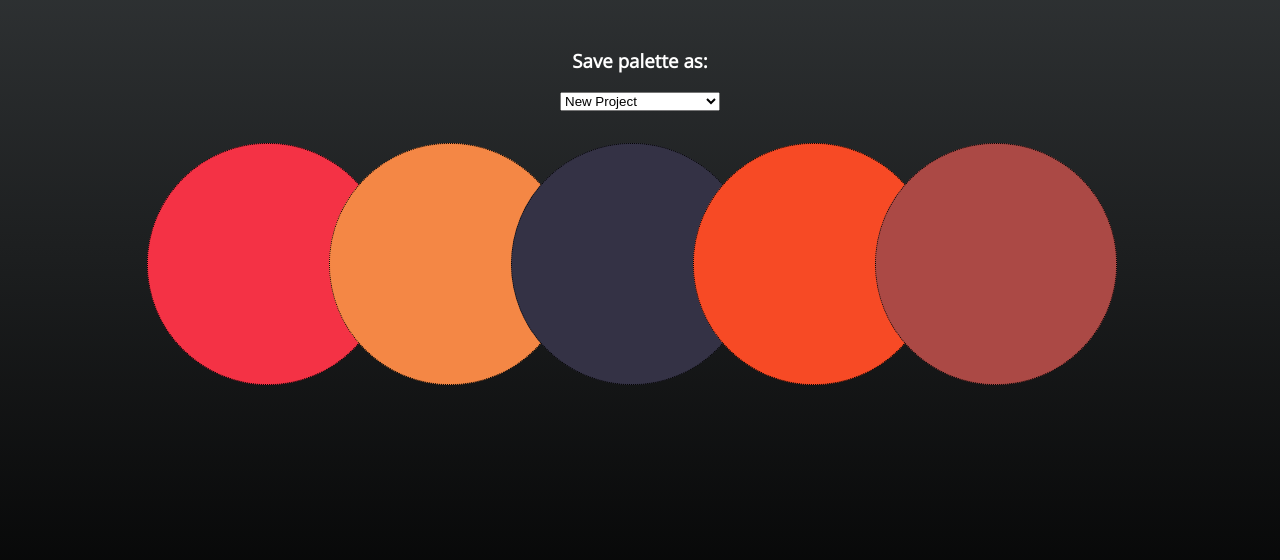
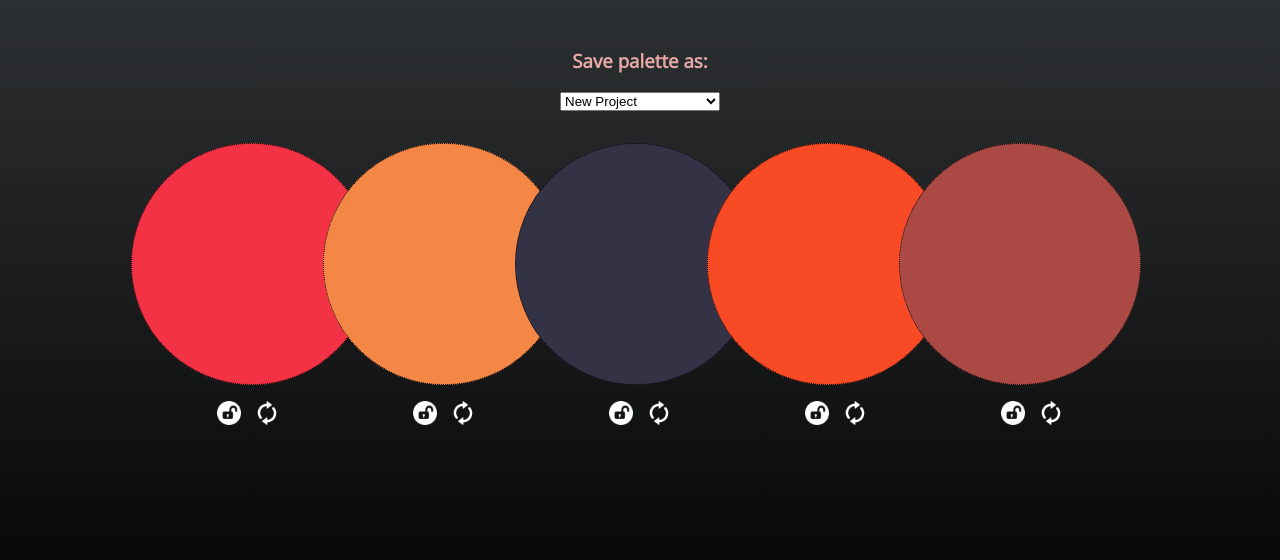
Before and after one commit to djcaraballo/PalettePicker, a website: page public/index.html in a window 1280 px wide. Shown: the part 184-744 px from the top of the page. Drawn offline with nearby package versions, Linux system fonts and the light colour scheme.

Commit message:
Add lock and refresh buttons for colors and variable names to js file

```diff
--- a/public/index.html
+++ b/public/index.html
@@ -18,7 +18,36 @@
     <section class="third-color"></section>
     <section class="fourth-color"></section>
     <section class="fifth-color"></section>
+    <div class="hex-wrapper">
+      <h3 class="hex-code hex1"></h3>
+      <h3 class="hex-code hex2"></h3>
+      <h3 class="hex-code hex3"></h3>
+      <h3 class="hex-code hex4"></h3>
+      <h3 class="hex-code hex5"></h3>
+    </div>
   </div>
+  <section class="refresh-lock-wrapper">
+    <article>
+      <img src="./assets/images/unlock.png" class="unlocked-btn unlocked-btn1">
+      <img src="./assets/images/refresh.png" class="refresh-btn refresh-btn1">
+    </article>
+    <article>
+      <img src="./assets/images/unlock.png" class="unlocked-btn unlocked-btn2">
+      <img src="./assets/images/refresh.png" class="refresh-btn refresh-btn2">
+    </article>
+    <article>
+      <img src="./assets/images/unlock.png" class="unlocked-btn unlocked-btn3">
+      <img src="./assets/images/refresh.png" class="refresh-btn refresh-btn3">
+    </article>
+    <article>
+      <img src="./assets/images/unlock.png" class="unlocked-btn unlocked-btn4">
+      <img src="./assets/images/refresh.png" class="refresh-btn refresh-btn4">
+    </article>
+    <article>
+      <img src="./assets/images/unlock.png" class="unlocked-btn unlocked-btn5">
+      <img src="./assets/images/refresh.png" class="refresh-btn refresh-btn5">
+    </article>
+  </section>
   <script src="./index.js"></script>
 </body>
 </html>
--- a/public/index.js
+++ b/public/index.js
@@ -1,2 +1,23 @@
 //add option to drop down menu
-const
+//inner html of section injected via js
+//change unlocked image to locked on click
+const firstColorSection = document.querySelector('.first-color');
+const secondColorSection = document.querySelector('.second-color');
+const thirdColorSection = document.querySelector('.third-color');
+const fourthColorSection = document.querySelector('.first-color');
+const fifthColorSection = document.querySelector('.first-color');
+const hex1 = document.querySelector('.hex1');
+const hex2 = document.querySelector('.hex2');
+const hex3 = document.querySelector('.hex3');
+const hex4 = document.querySelector('.hex4');
+const hex5 = document.querySelector('.hex5');
+const unlockedBtn1 = document.querySelector('.unlocked-btn1');
+const unlockedBtn2 = document.querySelector('.unlocked-btn2');
+const unlockedBtn3 = document.querySelector('.unlocked-btn3');
+const unlockedBtn4 = document.querySelector('.unlocked-btn4');
+const unlockedBtn5 = document.querySelector('.unlocked-btn5');
+const refreshBtn1 = document.querySelector('.refresh-btn1');
+const refreshBtn2 = document.querySelector('.refresh-btn2');
+const refreshBtn3 = document.querySelector('.refresh-btn3');
+const refreshBtn4 = document.querySelector('.refresh-btn4');
+const refreshBtn5 = document.querySelector('.refresh-btn5');
--- a/public/styles.css
+++ b/public/styles.css
@@ -18,7 +18,7 @@ h1 {
 }
 
 h3 {
-  color: white;
+  color: #e8a9a9;
   font-family: 'Open Sans', sans-serif;
 }
 
@@ -34,7 +34,7 @@ h3 {
   display: flex;
   justify-content: center;
   margin: auto;
-  padding-left: 7rem;
+  padding-left: 6rem;
   width: 100%;
 }
 
@@ -46,37 +46,46 @@ h3 {
   border: 1px dotted black;
   border-radius: 50%;
   height: 15em;
+  position: relative;
   width: 15em;
 }
 
 .first-color {
   background: #f43245;
-  /*border-bottom-left-radius: 25px;*/
-  /*border-top-left-radius: 25px;*/
 }
 
 .second-color {
   background: #f48745;
-  position: relative;
-  right: 60px;
+  right: 50px;
 }
 
 .third-color {
   background: #343245;
-  position: relative;
-  right: 120px;
+  right: 100px;
 }
 
 .fourth-color {
   background: #f74a25;
-  position: relative;
-  right: 180px;
+  right: 150px;
 }
 
 .fifth-color {
   background: #ab4945;
-  position: relative;
-  right: 240px;
-  /*border-bottom-right-radius: 25px;*/
-  /*border-top-right-radius: 25px;*/
+  right: 200px;
 }
+
+.refresh-lock-wrapper {
+  display: flex;
+  justify-content: space-between;
+  margin: 1rem auto;
+  width: 67%;
+}
+
+.unlocked-btn {
+  height: 1.5em;
+  margin-right: 10px;
+}
+
+.refresh-btn {
+  height: 1.5em;
+}
```
Also changed, not shown: public/assets/images/garbage.png (added), public/assets/images/lockedicon.png (added), public/assets/images/refresh.png (added), public/assets/images/unlock.png (added).
